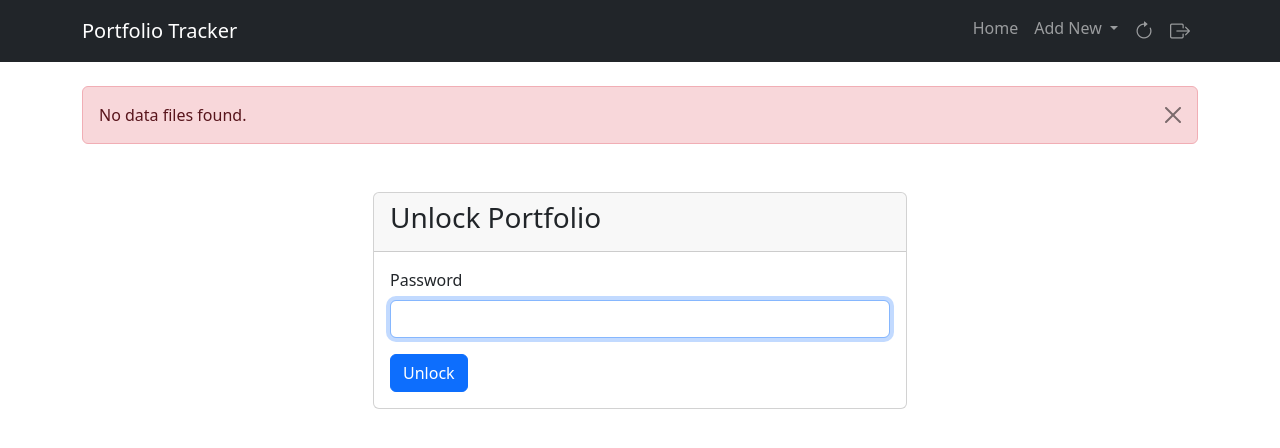
After one commit to saurabhjn/portfolio, a Flask app: page /login in a window 1280 px wide. The commit adds this page. Shown: the top 448 px of the page. Run offline with Flask 2, Linux system fonts and the light colour scheme; some libraries are stand-ins or nearby versions.

Commit message:
Changes to show historical rates, and encrypt data at rest on disk.

```diff
--- a/app.py
+++ b/app.py
@@ -1,11 +1,12 @@
 import os
+import json
 from typing import List, Optional
+from functools import wraps
 
-from flask import Flask, render_template, redirect, url_for, flash, request, g
+from flask import Flask, render_template, redirect, url_for, flash, request, g, session
 import datetime
 from decimal import Decimal, ROUND_DOWN
 from flask_bootstrap import Bootstrap5
-from flask_basicauth import BasicAuth
 from model import (
     Investment,
     Currency,
@@ -33,19 +34,10 @@ from portfolio_graph import (
     generate_portfolio_timeline,
     prepare_chart_data,
 )
+from encryption import encrypt_data, decrypt_data
 
 app = Flask(__name__)
-# Flask-WTF requires a secret key for CSRF protection.
-# It's good practice to set this from an environment variable.
 app.config["SECRET_KEY"] = os.environ.get("SECRET_KEY", "a-default-secret-key-for-dev")
-
-# --- Basic Auth Configuration ---
-# Read credentials from environment variables with defaults for development.
-# For production, always set these environment variables.
-app.config["BASIC_AUTH_USERNAME"] = os.environ.get("PORTFOLIO_USERNAME", "admin")
-app.config["BASIC_AUTH_PASSWORD"] = os.environ.get("PORTFOLIO_PASSWORD", "secret")
-app.config["BASIC_AUTH_FORCE"] = True  # Protect all routes by default
-basic_auth = BasicAuth(app)
 
 bootstrap = Bootstrap5(app)
 
@@ -58,14 +50,76 @@ def inject_now():
 DATA_DIR = "data"
 DATA_FILE = os.path.join(DATA_DIR, "investments.json")
 TRANSACTIONS_FILE = os.path.join(DATA_DIR, "transactions.json")
+ENCRYPTED_DATA_FILE = os.path.join(DATA_DIR, "investments.enc")
+ENCRYPTED_TRANSACTIONS_FILE = os.path.join(DATA_DIR, "transactions.enc")
 
-# This list will hold our investment objects in memory.
-# It's loaded from the JSON file when the application starts.
-investments = load_investments_from_json(DATA_FILE)
+investments = []
+transactions_data = {}
 
-# This dictionary will hold our transaction objects in memory.
-# It's loaded from the JSON file when the application starts.
-transactions_data = load_transactions_from_json(TRANSACTIONS_FILE)
+def require_unlock(f):
+    """Decorator to require data to be unlocked."""
+    @wraps(f)
+    def decorated_function(*args, **kwargs):
+        if not session.get('unlocked'):
+            return redirect(url_for('login'))
+        return f(*args, **kwargs)
+    return decorated_function
+
+def load_encrypted_data(password: str):
+    """Load and decrypt data files."""
+    global investments, transactions_data
+    try:
+        with open(ENCRYPTED_DATA_FILE, 'r') as f:
+            inv_data = decrypt_data(json.load(f), password)
+        with open(ENCRYPTED_TRANSACTIONS_FILE, 'r') as f:
+            trans_data = decrypt_data(json.load(f), password)
+
+        # Save to temp files and use existing load functions
+        import tempfile
+        with tempfile.NamedTemporaryFile(mode='w', suffix='.json', delete=False) as tf:
+            json.dump(inv_data, tf)
+            temp_inv = tf.name
+        with tempfile.NamedTemporaryFile(mode='w', suffix='.json', delete=False) as tf:
+            json.dump(trans_data, tf)
+            temp_trans = tf.name
+
+        investments = load_investments_from_json(temp_inv)
+        transactions_data = load_transactions_from_json(temp_trans)
+
+        os.unlink(temp_inv)
+        os.unlink(temp_trans)
+        return True
+    except Exception:
+        return False
+
+def save_encrypted_data():
+    """Save and encrypt data files."""
+    password = session.get('password')
+    if not password:
+        return
+
+    # Save to temp files first
+    import tempfile
+    with tempfile.NamedTemporaryFile(mode='w', suffix='.json', delete=False) as tf:
+        temp_inv = tf.name
+    with tempfile.NamedTemporaryFile(mode='w', suffix='.json', delete=False) as tf:
+        temp_trans = tf.name
+
+    save_investments_to_json(temp_inv, investments)
+    save_transactions_to_json(temp_trans, transactions_data)
+
+    with open(temp_inv, 'r') as f:
+        inv_data = json.load(f)
+    with open(temp_trans, 'r') as f:
+        trans_data = json.load(f)
+
+    with open(ENCRYPTED_DATA_FILE, 'w') as f:
+        json.dump(encrypt_data(inv_data, password), f)
+    with open(ENCRYPTED_TRANSACTIONS_FILE, 'w') as f:
+        json.dump(encrypt_data(trans_data, password), f)
+
+    os.unlink(temp_inv)
+    os.unlink(temp_trans)
 
 
 def _calculate_investment_metrics(
@@ -206,7 +260,39 @@ def format_currency_nodot_filter(value, currency):
         return f"{floored_value:,.0f}"
 
 
+@app.route("/login", methods=["GET", "POST"])
+def login():
+    """Login page to unlock encrypted data."""
+    # Check if encrypted files exist
+    if not os.path.exists(ENCRYPTED_DATA_FILE) or not os.path.exists(ENCRYPTED_TRANSACTIONS_FILE):
+        # Fall back to unencrypted files
+        if os.path.exists(DATA_FILE) and os.path.exists(TRANSACTIONS_FILE):
+            flash("Encrypted files not found. Please run migrate_to_encrypted.py first.", "warning")
+            return render_template("login.html", show_migration_warning=True)
+        else:
+            flash("No data files found.", "danger")
+            return render_template("login.html")
+
+    if request.method == "POST":
+        password = request.form.get("password")
+        if load_encrypted_data(password):
+            session['unlocked'] = True
+            session['password'] = password
+            flash("Data unlocked successfully!", "success")
+            return redirect(url_for("index"))
+        else:
+            flash("Incorrect password or corrupted data.", "danger")
+    return render_template("login.html")
+
+@app.route("/logout")
+def logout():
+    """Logout and clear session."""
+    session.clear()
+    flash("Logged out successfully.", "info")
+    return redirect(url_for("login"))
+
 @app.route("/")
+@require_unlock
 def index():
     """Renders the main page with a list of all investments."""
     portfolio_data = []
@@ -398,6 +484,7 @@ def index():
 
 
 @app.route("/add", methods=["GET", "POST"])
+@require_unlock
 def add_investment():
     """Handles adding a new investment via a web form."""
     form = InvestmentForm()
@@ -410,7 +497,7 @@ def add_investment():
             currency=Currency[form.currency.data],
         )
         investments.append(new_investment)
-        save_investments_to_json(DATA_FILE, investments)
+        save_encrypted_data()
         flash(
             f"Investment '{new_investment.investment_name}' added successfully!",
             "success",
@@ -420,6 +507,7 @@ def add_investment():
 
 
 @app.route("/edit/<int:investment_index>", methods=["GET", "POST"])
+@require_unlock
 def edit_investment(investment_index):
     """Handles editing an existing investment."""
     # Basic bounds checking to ensure the investment exists
@@ -442,7 +530,7 @@ def edit_investment(investment_index):
         )
         investment_to_edit.currency = Currency[form.currency.data]
 
-        save_investments_to_json(DATA_FILE, investments)
+        save_encrypted_data()
         flash(
             f"Investment '{investment_to_edit.investment_name}' updated successfully!",
             "success",
@@ -461,6 +549,7 @@ def edit_investment(investment_index):
 
 
 @app.route("/investments/<string:investment_name>/transactions")
+@require_unlock
 def view_transactions(investment_name):
     """Displays all transactions for a specific investment."""
     # Find the investment object to get its currency
@@ -521,6 +610,7 @@ def view_transactions(investment_name):
 @app.route(
     "/investments/<string:investment_name>/transactions/add", methods=["GET", "POST"]
 )
+@require_unlock
 def add_transaction(investment_name=None):
     """Handles adding a new transaction."""
     if not investments:
@@ -562,7 +652,7 @@ def add_transaction(investment_name=None):
         transactions_data.setdefault(investment_name_from_form, []).append(
             new_transaction
         )
-        save_transactions_to_json(TRANSACTIONS_FILE, transactions_data)
+        save_encrypted_data()
         flash(f"Transaction added for {investment_name_from_form}!", "success")
         return redirect(
             url_for("view_transactions", investment_name=investment_name_from_form)
@@ -579,6 +669,7 @@ def add_transaction(investment_name=None):
     "/investments/<string:investment_name>/transactions/edit/<int:transaction_index>",
     methods=["GET", "POST"],
 )
+@require_unlock
 def edit_transaction(investment_name, transaction_index):
     """Handles editing an existing transaction."""
     transactions_for_investment = transactions_data.get(investment_name, [])
@@ -623,7 +714,7 @@ def edit_transaction(investment_name, transaction_index):
                 transaction_to_edit
             )
 
-        save_transactions_to_json(TRANSACTIONS_FILE, transactions_data)
+        save_encrypted_data()
         flash(f"Transaction updated for {new_investment_name}!", "success")
         return redirect(
             url_for("view_transactions", investment_name=new_investment_name)
@@ -642,6 +733,7 @@ def edit_transaction(investment_name, transaction_index):
     "/investments/<string:investment_name>/transactions/delete/<int:transaction_index>",
     methods=["POST"],
 )
+@require_unlock
 def delete_transaction(investment_name, transaction_index):
     """Handles deleting a transaction."""
     transactions_for_investment = transactions_data.get(investment_name, [])
@@ -650,12 +742,13 @@ def delete_transaction(investment_name, transaction_index):
         return redirect(url_for("view_transactions", investment_name=investment_name))
 
     transactions_for_investment.pop(transaction_index)
-    save_transactions_to_json(TRANSACTIONS_FILE, transactions_data)
+    save_encrypted_data()
     flash(f"Transaction for {investment_name} deleted!", "info")
     return redirect(url_for("view_transactions", investment_name=investment_name))
 
 
 @app.route("/reload")
+@require_unlock
 def reload_data():
     """Reloads all data from the JSON files on disk."""
     global investments, transactions_data
@@ -666,9 +759,23 @@ def reload_data():
 
 
 @app.route("/portfolio-graph")
+@require_unlock
 def portfolio_graph():
     """Displays a graph showing portfolio growth over time."""
     try:
+        # Get date range from query parameter
+        range_param = request.args.get('range', 'all')
+        end_date = datetime.date.today()
+
+        if range_param == '3m':
+            start_date = end_date - datetime.timedelta(days=90)
+        elif range_param == '6m':
+            start_date = end_date - datetime.timedelta(days=180)
+        elif range_param == '1y':
+            start_date = end_date - datetime.timedelta(days=365)
+        else:
+            start_date = None  # All time
+
         from api_calls import get_current_rate
 
         # Get current rates for all investments
@@ -685,7 +792,19 @@ def portfolio_graph():
             usd_to_inr_rate = Decimal('83')
 
         # Generate portfolio timeline
-        snapshots = generate_portfolio_timeline(investments, transactions_data, current_rates)
+        snapshots = generate_portfolio_timeline(investments, transactions_data, current_rates, start_date, end_date)
+
+        if not snapshots:
+            flash("No portfolio data available for graphing.", "warning")
+            return redirect(url_for("index"))
+
+        # Prepare data for Chart.js
+        chart_data = prepare_chart_data(snapshots, usd_to_inr_rate)
+
+        return render_template("portfolio_graph.html", chart_data=chart_data, selected_range=range_param)
+    except Exception as e:
+        flash(f"Error generating graph: {str(e)}", "danger")
+        return redirect(url_for("index"))
 
         if not snapshots:
             flash("No portfolio data available for graphing.", "warning")
--- a/templates/base.html
+++ b/templates/base.html
@@ -33,6 +33,11 @@
                             <i class="bi bi-arrow-clockwise fs-5"></i>
                         </a>
                     </li>
+                    <li class="nav-item">
+                        <a class="nav-link" href="{{ url_for('logout') }}" title="Logout">
+                            <i class="bi bi-box-arrow-right fs-5"></i>
+                        </a>
+                    </li>
                 </ul>
             </div>
         </div>
--- /dev/null
+++ b/templates/login.html
@@ -0,0 +1,24 @@
+{% extends "base.html" %}
+
+{% block content %}
+<div class="container mt-5">
+    <div class="row justify-content-center">
+        <div class="col-md-6">
+            <div class="card">
+                <div class="card-header">
+                    <h3>Unlock Portfolio</h3>
+                </div>
+                <div class="card-body">
+                    <form method="POST">
+                        <div class="mb-3">
+                            <label for="password" class="form-label">Password</label>
+                            <input type="password" class="form-control" id="password" name="password" required autofocus>
+                        </div>
+                        <button type="submit" class="btn btn-primary">Unlock</button>
+                    </form>
+                </div>
+            </div>
+        </div>
+    </div>
+</div>
+{% endblock %}
--- a/templates/portfolio_graph.html
+++ b/templates/portfolio_graph.html
@@ -11,6 +11,12 @@
             <div class="card">
                 <div class="card-header">
                     <h5 class="card-title mb-0">Investment Growth Timeline</h5>
+                    <div class="btn-group mt-2 mb-2" role="group">
+                        <a href="{{ url_for('portfolio_graph', range='3m') }}" class="btn btn-sm {% if selected_range == '3m' %}btn-primary{% else %}btn-outline-primary{% endif %}">3 Months</a>
+                        <a href="{{ url_for('portfolio_graph', range='6m') }}" class="btn btn-sm {% if selected_range == '6m' %}btn-primary{% else %}btn-outline-primary{% endif %}">6 Months</a>
+                        <a href="{{ url_for('portfolio_graph', range='1y') }}" class="btn btn-sm {% if selected_range == '1y' %}btn-primary{% else %}btn-outline-primary{% endif %}">1 Year</a>
+                        <a href="{{ url_for('portfolio_graph', range='all') }}" class="btn btn-sm {% if selected_range == 'all' %}btn-primary{% else %}btn-outline-primary{% endif %}">All Time</a>
+                    </div>
                     <div class="alert alert-info mt-2 mb-2" role="alert">
                         <strong>How to read this graph:</strong><br>
                         <span style="color: #28a745;">●</span> <strong>Green area</strong> = Total portfolio value (your money + market gains)<br>
```
Also changed, not shown: encryption.py (added, +37 -0 lines), migrate_to_encrypted.py (added, +59 -0 lines), portfolio_graph.py (+6 -31 lines), 1 other file.
